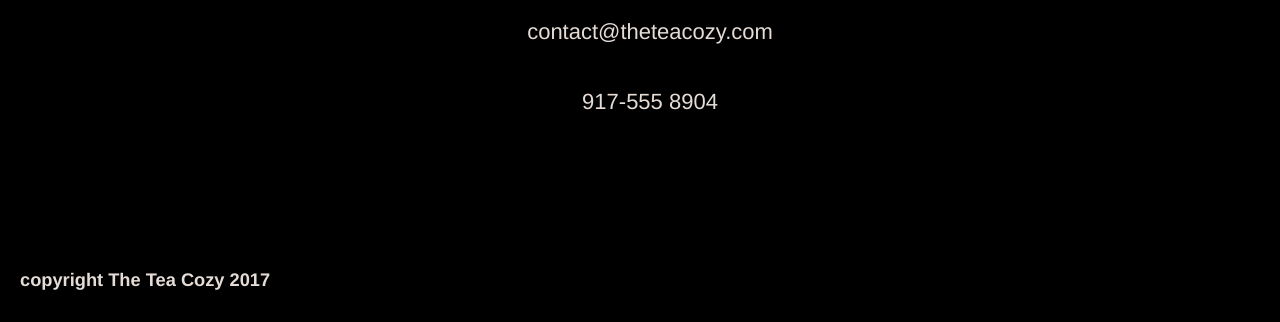
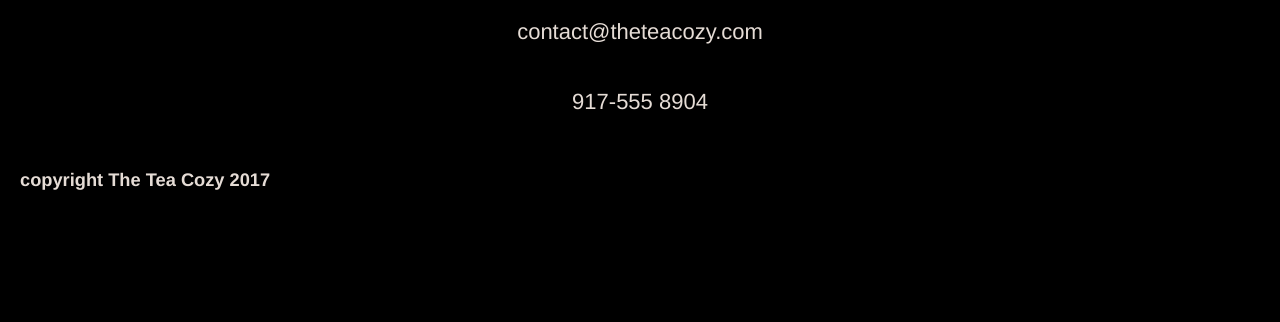
Before and after one commit to ken334/TeaCozyProject.github.io, a plain HTML site: page index.html in a window 1280 px wide. Shown: the part 2220-2542 px from the top of the page. After the commit the page ends 2442 px from the top, so only its background shows below. Drawn offline with Linux system fonts and the light colour scheme.

Commit message:
Update styles.css
Deleted .tea-images rule. In Footer div, inserted text-align: center; and margin: 0 auto.  And deleted margin-top, bottom, and left rules.

```diff
--- a/styles.css
+++ b/styles.css
@@ -26,7 +26,7 @@ main {
   border: solid black;
 }
 
-.tea-images, .locations-container {
+.locations-container {
   display: flex;
   flex-wrap: wrap;
   justify-content: center;
@@ -143,15 +143,13 @@ figure {
 }
 
 footer div {
-  margin-top: 100px;
+  margin: 0 auto;
   width: 1100px;
   height: 200px;
   display: flex;
   flex-direction: column;
   align-items: center;
   position: relative;
-  bottom: 100px;
-  left: 100px;
 }
 
 footer h5 {
```
